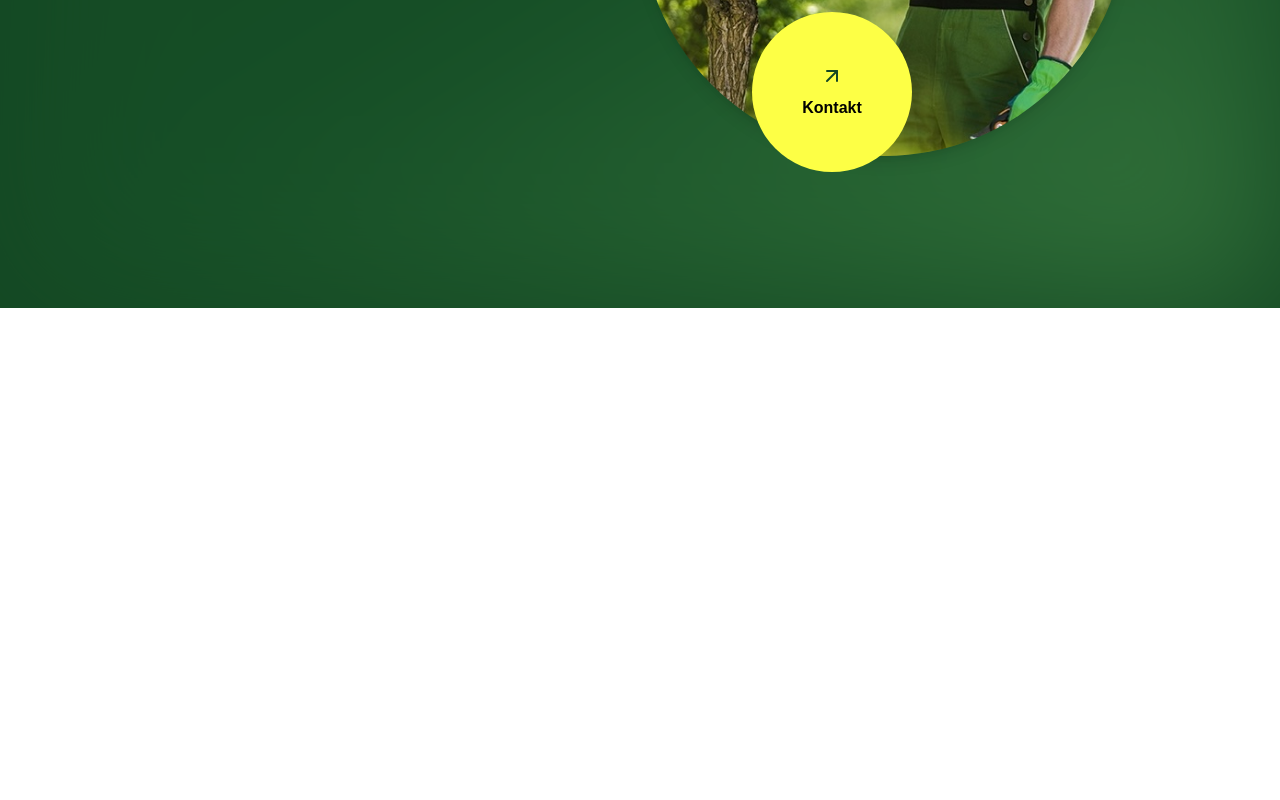
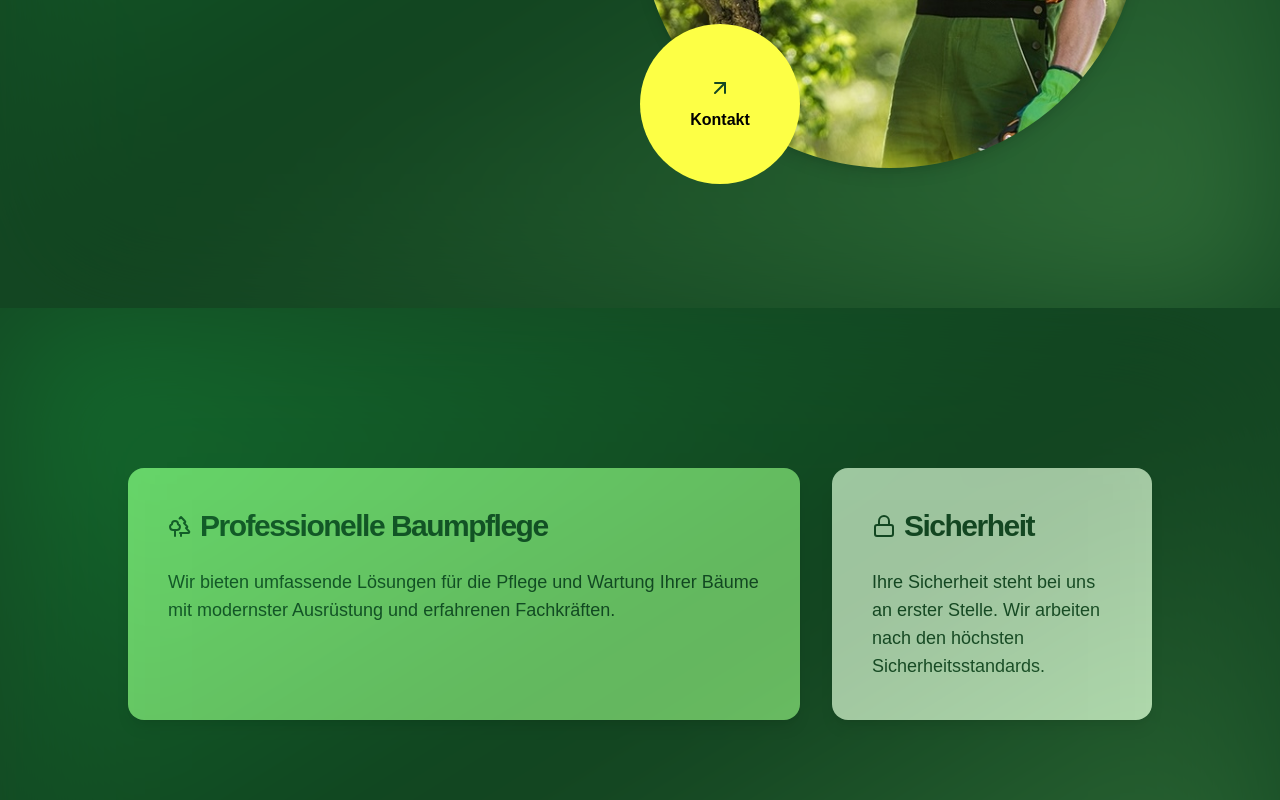
Before and after one commit to antoine-klz/antoine-klotz, a Next.js app: page / in a window 1280 px wide. Shown: the part 492-1292 px from the top of the page. Before the commit the page ends 800 px from the top, so only its background shows below. Built offline with nearby package versions, Linux system fonts and the light colour scheme.

Commit message:
Created first version of services section

```diff
--- a/app/page.tsx
+++ b/app/page.tsx
@@ -1,11 +1,13 @@
 import Navbar from "@/components/navbar";
 import { BlockPage } from "@/components/page";
+import Services from "@/components/services";
 
 export default function Home() {
   return (
     <>
       <Navbar />
       <BlockPage />
+      <Services />
     </>
   );
 }
--- a/components/page.tsx
+++ b/components/page.tsx
@@ -8,8 +8,8 @@ import Link from "next/link";
 export function BlockPage() {
   return (
     <div className="overflow-x-hidden">
-      <div className="min-h-screen bg-[#144723] pt-20 relative before:absolute before:content-[''] before:w-full before:h-screen before:top-0 before:right-0 before:bg-gradient-to-br before:from-[#144723] before:via-[#1a5f2e] before:to-[#8AEA7C] before:opacity-30 before:blur-[80px]">
-        <div className="w-full max-w-5xl mx-auto px-6">
+      <div className="min-h-screen bg-[#144723] pt-20 relative before:absolute before:content-[''] before:w-full before:h-screen before:top-0 before:left-0 before:bg-gradient-to-br before:from-[#13d24c] before:via-[#0b3617] before:to-[#8AEA7C] before:opacity-30 before:blur-[80px]">
+        <div className="w-full max-w-5xl mx-auto px-6 lg:px-0">
           <div className="mt-8 lg:mt-20 flex flex-col lg:flex-row h-full lg:justify-between">
             <div className="flex flex-col lg:w-1/2 justify-between mb-8 lg:mb-0">
               <p className="text-[#8AEA7C] mb-8 lg:mb-10">WILKOMMEN</p>
@@ -35,7 +35,7 @@ export function BlockPage() {
                   className="rounded-full shadow-lg object-cover"
                 />
               </div>
-              <div className="absolute -bottom-4 left-28 -translate-x-1/2 lg:left-240 lg:translate-x-0 w-40 h-40 bg-[#fdff45] rounded-full flex items-center justify-center">
+              <div className="absolute -bottom-4 md:left-0 left-20 -translate-x-1/2 lg:left-240 lg:translate-x-0 w-40 h-40 bg-[#fdff45] rounded-full flex items-center justify-center">
                 <div className="flex flex-col items-center space-y-2">
                   <ArrowUpRight size={24} color="#144723" />
                   <div className="text-black font-semibold hover:underline">
--- /dev/null
+++ b/components/services.tsx
@@ -0,0 +1,45 @@
+import { LockIcon, Trees } from "lucide-react";
+import React from "react";
+import { Button } from "./ui/button";
+
+export default function Services() {
+  return (
+    <div className="overflow-x-hidden bg-[#144723] pt-20 relative before:absolute before:content-[''] before:w-full before:h-screen before:top-0 before:left-0 before:bg-gradient-to-br before:from-[#13d24c] before:via-[#0b3617] before:to-[#8AEA7C] before:opacity-30 before:blur-[80px]">
+      <section className="w-full max-w-5xl mx-auto px-6 lg:px-0 py-20">
+        <div className="w-full grid grid-cols-1 lg:grid-cols-3 gap-8">
+          {/* Larger Box - 2/3 width */}
+          <div
+            className="lg:col-span-2 p-10 rounded-2xl shadow-lg"
+            style={{ backgroundColor: "#8AEA7C" }}
+          >
+            <h2
+              className="lg:col-span-1 text-3xl font-semibold tracking-tighter mb-6 flex flex-row items-center gap-2"
+              style={{ color: "#144723" }}
+            >
+              <Trees size={24} />
+              Professionelle Baumpflege
+            </h2>
+            <p className="text-lg font-light text-[#144723] ">
+              Wir bieten umfassende Lösungen für die Pflege und Wartung Ihrer
+              Bäume mit modernster Ausrüstung und erfahrenen Fachkräften.
+            </p>
+          </div>
+          {/* Smaller Box - 1/3 width */}
+          <div
+            className="p-10 rounded-2xl shadow-lg"
+            style={{ backgroundColor: "#DCFCD7" }}
+          >
+            <h2 className="text-3xl font-semibold tracking-tighter mb-6 text-[#144723] flex flex-row items-center gap-2">
+              <LockIcon size={24} />
+              Sicherheit
+            </h2>
+            <p className="text-lg font-light text-[#144723]">
+              Ihre Sicherheit steht bei uns an erster Stelle. Wir arbeiten nach
+              den höchsten Sicherheitsstandards.
+            </p>
+          </div>
+        </div>
+      </section>
+    </div>
+  );
+}
```
